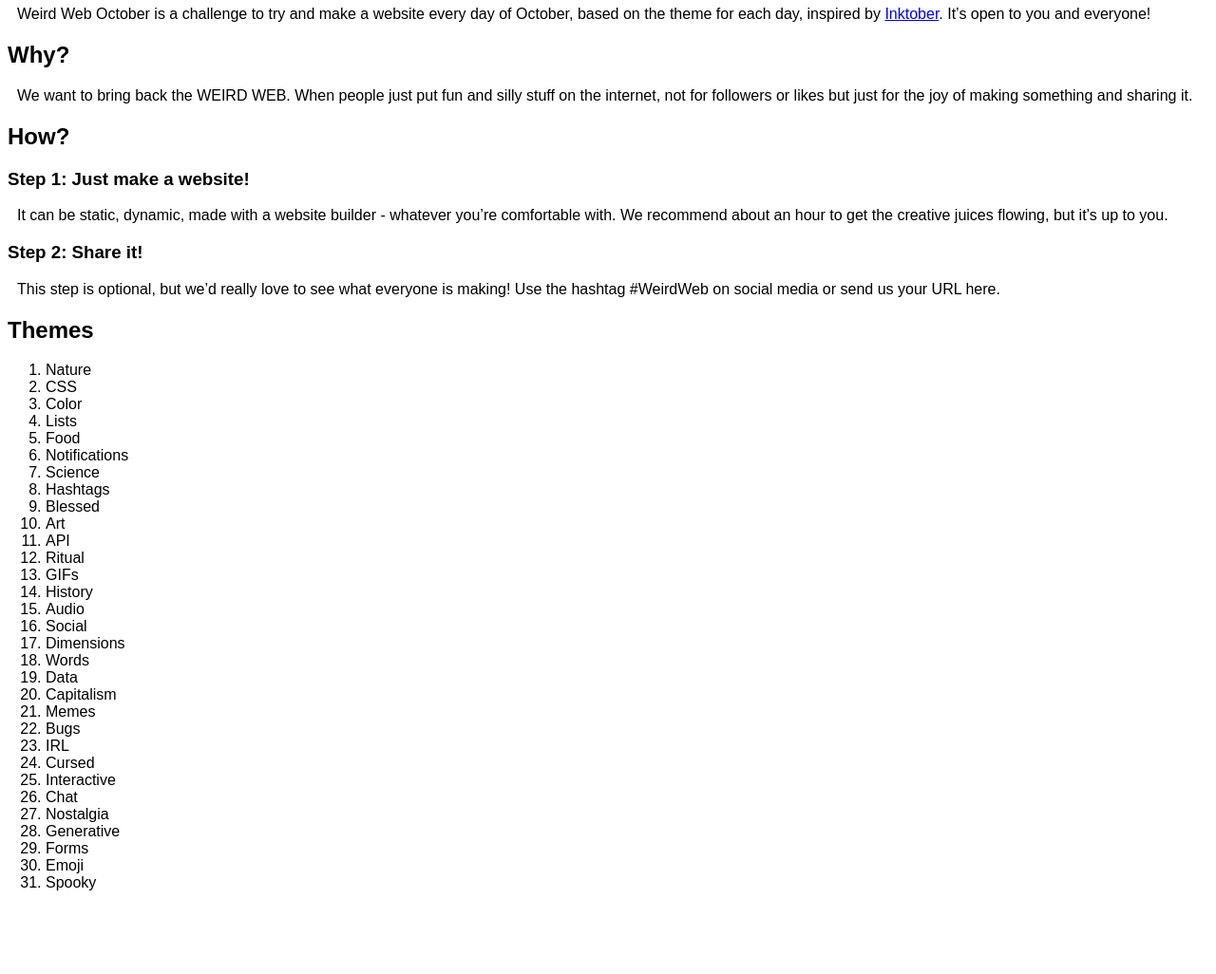
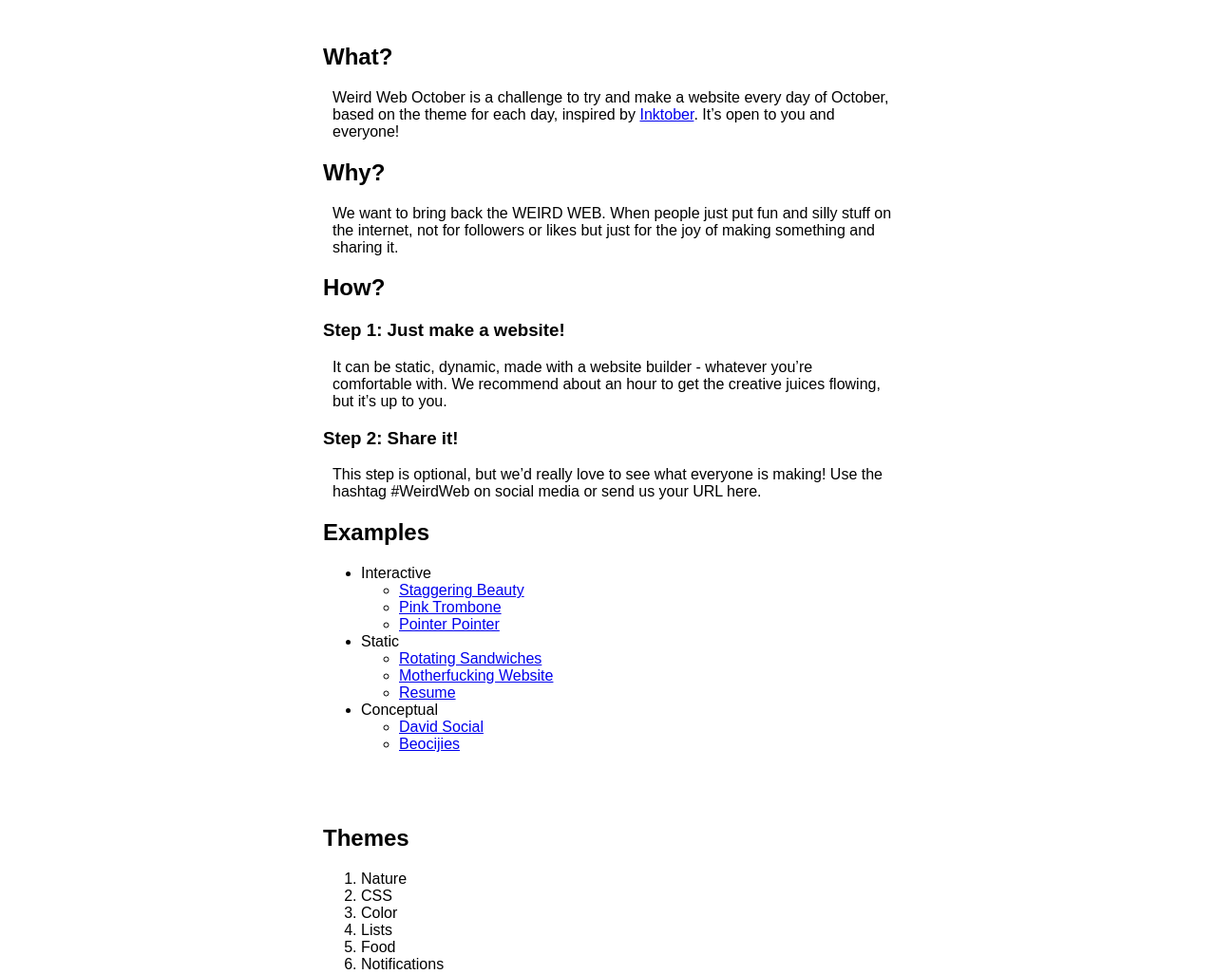
Before and after one commit to jzplusplus/weird-web-october, a plain HTML site: page index.html in a window 1280 px wide. Shown: the part 74-1100 px from the top of the page at 95% size. Before the commit the page ends 1029 px from the top, so only its background shows below. Drawn offline with Linux system fonts and the light colour scheme.

Commit message:
Oh no I did flexbox. also added examples section

```diff
--- a/index.html
+++ b/index.html
@@ -52,6 +52,23 @@
             color: transparent;
         }
 
+        h1 {
+            text-align: center;
+        }
+
+        main {
+            display: flex;
+            flex-direction: row;
+            flex-wrap: wrap;
+            justify-content: space-around;
+        }
+
+        section {
+            width: 40vw;
+            min-width: 600px;
+            margin: 20px;
+        }
+
         .past {
             opacity: 25%;
         }
@@ -73,12 +90,14 @@
     <body>
         <h1><span class="header-animate">Weird</span> Web October</h1>
 
+        <main>
+            <section>
+                <h2>What?</h2>
                 <p>
                     Weird Web October is a challenge to try and make a website every day of October, based on the theme for each day, inspired by <a href="https://inktober.com/">Inktober</a>. It’s open to you and everyone!
                 </p>
 
                 <h2>Why?</h2>
-
                 <p>
                     We want to bring back the WEIRD WEB. When people just put fun and silly stuff on the internet, not for followers or likes but just for the joy of making something and sharing it.
                 </p>
@@ -96,6 +115,35 @@
                     </p>
                 </p>
 
+                <h2>Examples</h2>
+                <ul>
+                    <li>
+                        Interactive
+                        <ul>
+                            <li><a href="http://www.staggeringbeauty.com/">Staggering Beauty</a></li>
+                            <li><a href="https://dood.al/pinktrombone/">Pink Trombone</a></li>
+                            <li><a href="https://pointerpointer.com/">Pointer Pointer</a></li>
+                        </ul>
+                    </li>
+                    <li>
+                        Static
+                        <ul>
+                            <li><a href="https://rotatingsandwiches.com/">Rotating Sandwiches</a></li>
+                            <li><a href="https://motherfuckingwebsite.com/">Motherfucking Website</a></li>
+                            <li><a href="https://www.killpack.biz/resume.html">Resume</a></li>
+                        </ul>
+                    </li>
+                    <li>
+                        Conceptual
+                        <ul>
+                            <li><a href="https://www.davidsocial.com/">David Social</a></li>
+                            <li><a href="https://beocijies.com/">Beocijies</a></li>
+                        </ul>
+                    </li>
+                </ul>
+            </section>
+
+            <section>
                 <h2>Themes</h2>
                 <ol id="themes">
                     <li>Nature</li>
@@ -130,6 +178,8 @@
                     <li>Emoji</li>
                     <li>Spooky</li>
                 </ol>
+            </section>
+        </main>
 
         <script>
             console.log("beep");
```
Lines whose indentation alone changed are shown as unchanged.
